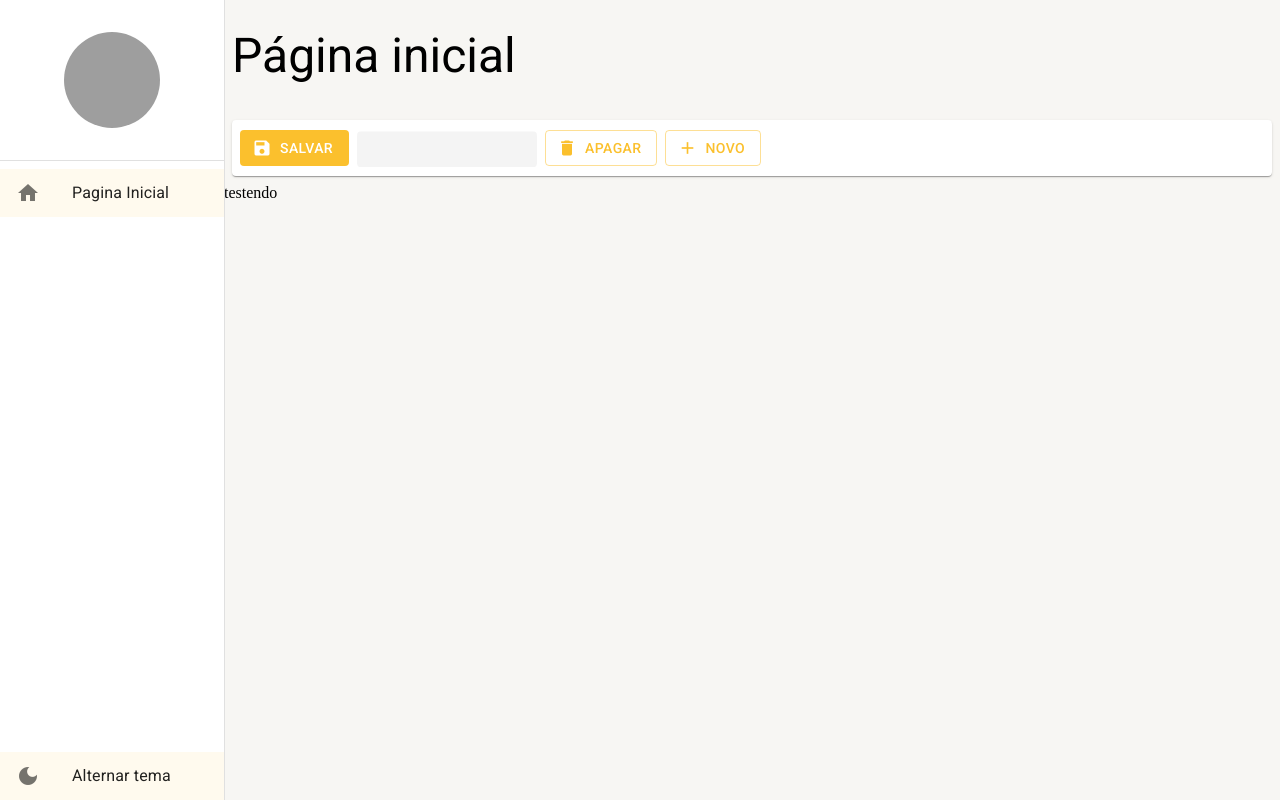
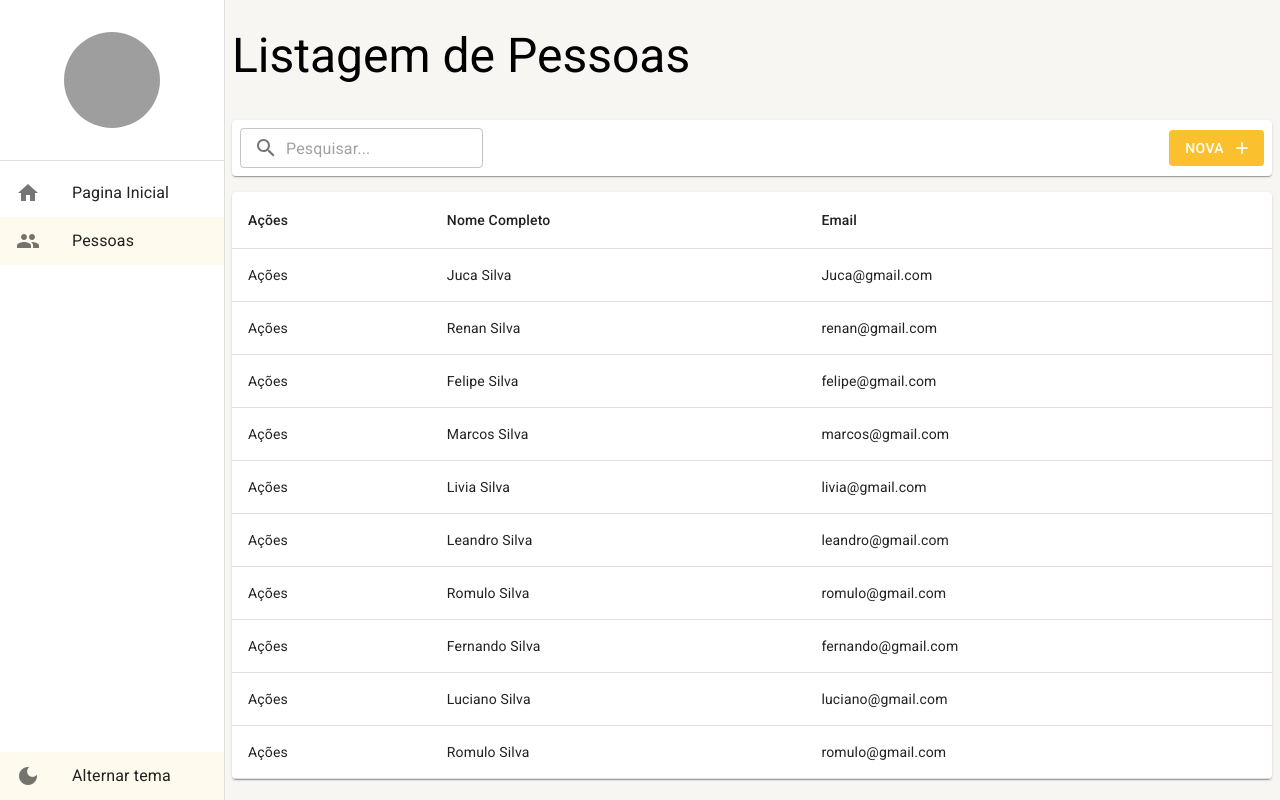
Before and after one commit to Renanmdr/react-materialUI-typescript, a React (Vite) app: page /pessoas in a window 1280 px wide. Before the commit this address led to /pagina-incial. Built offline with nearby package versions, Linux system fonts and the light colour scheme; data requests are answered from the project's data file; grey boxes are pictures that could not be loaded.

Commit message:
feat: Added table for listing people and loading bar

```diff
--- a/mock/database.json
+++ b/mock/database.json
@@ -2,11 +2,93 @@
     "pessoas": [
         {
             "id": 1,
-            "nome": "Renan"
+            "cidadeId": 1,
+            "email": "Juca@gmail.com",
+            "nomeCompleto": "Juca Silva"
         },
         {
             "id": 2,
-            "nome": "Lucas"
+            "cidadeId": 2,
+            "email": "renan@gmail.com",
+            "nomeCompleto": "Renan Silva"
+        },
+        {
+            "id": 3,
+            "cidadeId": 3,
+            "email": "felipe@gmail.com",
+            "nomeCompleto": "Felipe Silva"
+        },
+        {
+            "id": 4,
+            "cidadeId": 4,
+            "email": "marcos@gmail.com",
+            "nomeCompleto": "Marcos Silva"
+        },
+        {
+            "id": 5,
+            "cidadeId": 5,
+            "email": "livia@gmail.com",
+            "nomeCompleto": "Livia Silva"
+        },
+        {
+            "id": 6,
+            "cidadeId": 6,
+            "email": "leandro@gmail.com",
+            "nomeCompleto": "Leandro Silva"
+        },
+        {
+            "id": 7,
+            "cidadeId": 7,
+            "email": "romulo@gmail.com",
+            "nomeCompleto": "Romulo Silva"
+        },
+        {
+            "id": 8,
+            "cidadeId": 8,
+            "email": "fernando@gmail.com",
+            "nomeCompleto": "Fernando Silva"
+        },
+        {
+            "id": 9,
+            "cidadeId": 9,
+            "email": "luciano@gmail.com",
+            "nomeCompleto": "Luciano Silva"
+        },
+        {
+            "id": 10,
+            "cidadeId": 10,
+            "email": "romulo@gmail.com",
+            "nomeCompleto": "Romulo Silva"
+        },
+        {
+            "id": 11,
+            "cidadeId": 11,
+            "email": "fernando@gmail.com",
+            "nomeCompleto": "Fernando Silva"
+        },
+        {
+            "id": 12,
+            "cidadeId": 12,
+            "email": "luciano@gmail.com",
+            "nomeCompleto": "Luciano Silva"
+        },
+        {
+            "id": 13,
+            "cidadeId": 13,
+            "email": "romulo@gmail.com",
+            "nomeCompleto": "Romulo Silva"
+        },
+        {
+            "id": 14,
+            "cidadeId": 14,
+            "email": "fernando@gmail.com",
+            "nomeCompleto": "Fernando Silva"
+        },
+        {
+            "id": 15,
+            "cidadeId": 15,
+            "email": "luciano@gmail.com",
+            "nomeCompleto": "Luciano Silva"
         }
     ]
 }
--- a/package.json
+++ b/package.json
@@ -31,7 +31,7 @@
     "eslint-plugin-react": "^7.34.1",
     "eslint-plugin-react-hooks": "^4.6.0",
     "eslint-plugin-react-refresh": "^0.4.6",
-    "json-server": "^1.0.0-alpha.23",
+    "json-server": "^0.17.0",
     "typescript": "^5.2.2",
     "vite": "^5.2.0"
   }
--- /dev/null
+++ b/src/pages/cidades/ListagemDePessoas.tsx
@@ -0,0 +1,86 @@
+import { useSearchParams } from 'react-router-dom';
+import {  FerramentasDaListagem } from '../../shared/components';
+import { LayoutBaseDePagina } from '../../shared/layouts';
+import { useEffect, useMemo, useState } from 'react';
+import { IListagemPessoa, PessoasService } from '../../shared/servers/api/pessoas/PessoasService';
+import { useDebounce } from '../../shared/hooks';
+import { LinearProgress, Paper, Table, TableBody, TableCell, TableContainer, TableFooter, TableHead, TableRow } from '@mui/material';
+import { Environment } from '../../shared/environment';
+
+export const ListagemDePessoas = () => {
+  const [searchParams, setSearchParams] = useSearchParams();
+  const [rows, setRows] = useState<IListagemPessoa[]>([]);
+  const [totalCount, setTotalCount] = useState(0);
+  const [isLoading, setIsLoading] = useState(true);
+
+  const { debounce } = useDebounce();
+
+
+  const busca = useMemo(() => {
+    return searchParams.get('busca') || '';
+  }, [searchParams]);
+
+  useEffect(() => {
+    setIsLoading(true);
+
+    debounce(() => {
+
+      PessoasService.getAll(1, busca)
+        .then((response) => {
+
+          setIsLoading(false);
+
+          if (response instanceof Error) {
+            return alert(response.message);
+          } else {
+            console.log(response);
+            setTotalCount(response.totalCount);
+            setRows(response.data);
+          }
+        });
+    });
+  },[busca]);
+
+  return (
+    <LayoutBaseDePagina
+      titulo='Listagem de Pessoas'
+      barraDeFerramentas={
+        <FerramentasDaListagem
+          textoBotaoNovo='Nova'
+          mostrarInputBusca
+          textoDaBusca={busca} aoMudarTextoDeBusca={texto => setSearchParams({busca: texto}, {replace: true})}  />}>
+
+      <TableContainer component={Paper} sx={{ m: 1, width: 'auto' }} >
+        <Table>
+          <TableHead>
+            <TableRow>
+              <TableCell>Ações</TableCell>
+              <TableCell>Nome Completo</TableCell>
+              <TableCell>Email</TableCell>
+            </TableRow>
+          </TableHead>
+          <TableBody>
+            {rows.map((row) => (
+              <TableRow key={row.id}>
+                <TableCell>Ações</TableCell>
+                <TableCell>{row.nomeCompleto}</TableCell>
+                <TableCell>{row.email}</TableCell>
+              </TableRow>
+            ))}
+          </TableBody>
+          {(rows.length === 0 && !isLoading) && <caption>{Environment.LISTAGEM_VAZIA}</caption>}
+          <TableFooter >
+            {isLoading && (
+              <TableRow >
+                <TableCell colSpan={3}>
+                  <LinearProgress variant='indeterminate' />
+                </TableCell>
+              </TableRow>
+            )}
+          </TableFooter>
+        </Table>
+      </TableContainer>
+
+    </LayoutBaseDePagina>
+  );
+};
--- a/src/pages/index.ts
+++ b/src/pages/index.ts
@@ -1 +1,2 @@
 export * from './dashboard/Dashboard';
+export * from './cidades/ListagemDePessoas';
--- a/src/routes/index.tsx
+++ b/src/routes/index.tsx
@@ -1,7 +1,7 @@
-import { Navigate, Route, Routes} from 'react-router-dom';
+import { Navigate, Route, Routes } from 'react-router-dom';
 import { useDrawerContext } from '../shared/contexts';
 import { useEffect } from 'react';
-import { Dashboard } from '../pages';
+import { Dashboard, ListagemDePessoas } from '../pages';
 
 
 export const AppRoutes = () => {
@@ -14,15 +14,21 @@
         label: 'Pagina Inicial',
         path: '/pagina-incial'
       },
+      {
+        icon: 'people',
+        label: 'Pessoas',
+        path: '/pessoas'
+      },
 
     ]);
-  },[]);
+  }, []);
 
   return (
 
     <Routes>
       <Route path='/pagina-incial' element={<Dashboard />} />
-      <Route path='*' element={<Navigate to={'/pagina-incial'}/>} />
+      <Route path='/pessoas' element={<ListagemDePessoas />} />
+      <Route path='*' element={<Navigate to={'/pagina-incial'} />} />
     </Routes>
 
   );
--- /dev/null
+++ b/src/shared/hooks/UseDebounce.ts
@@ -0,0 +1,26 @@
+import { useCallback, useRef } from 'react';
+
+
+export const useDebounce = (delay = 400, notDelayInfirstTime = true) => {
+  const debouncing = useRef<number>();
+  const isFirstTime = useRef(notDelayInfirstTime);
+
+  const debounce = useCallback((func: () => void) => {
+    if(isFirstTime.current){
+      isFirstTime.current = false;
+      func();
+    }else{
+      if (debouncing.current) {
+        clearTimeout(debouncing.current);
+      }
+
+      debouncing.current = setTimeout(() => {
+        func();
+      }, delay);
+    }
+
+
+  }, [delay]);
+
+  return {debounce};
+};
--- a/src/shared/hooks/index.ts
+++ b/src/shared/hooks/index.ts
@@ -1 +1 @@
-export {};
+export * from './UseDebounce';
--- a/src/shared/servers/api/pessoas/PessoasService.ts
+++ b/src/shared/servers/api/pessoas/PessoasService.ts
@@ -1,14 +1,14 @@
 import { Environment } from '../../../environment';
 import { Api } from '../axios-config';
 
-interface IListagemPessoa {
+export interface IListagemPessoa {
     id: number
     email: string
     cidadeId: number
     nomeCompleto: string
 }
 
-interface IDetalhePessoa {
+export interface IDetalhePessoa {
     id: number
     email: string
     cidadeId: number
```
Also changed, not shown: 1 other file (tests, documents, lock files or other folders).
